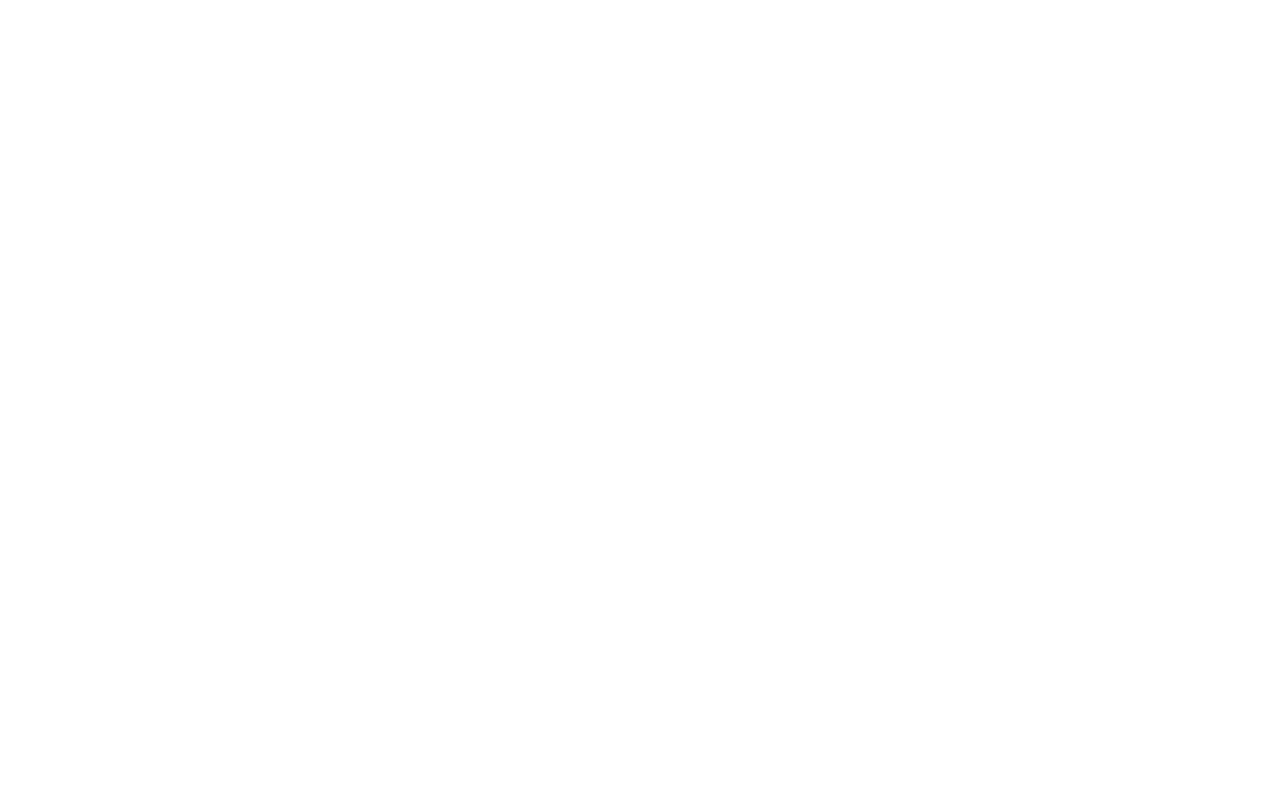
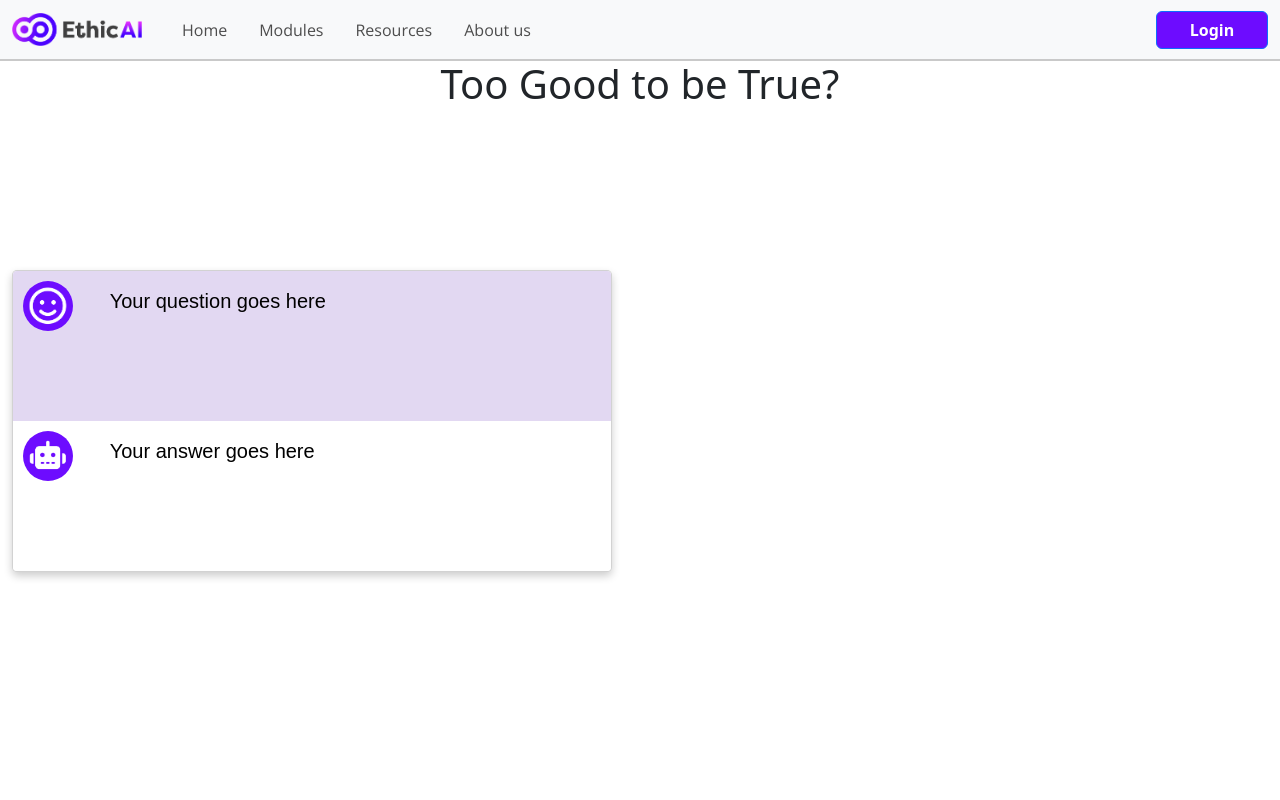
Before and after one commit to harslash/EthicAI, a Vue app in the folder project/ethicai-spa/: page /chatbots/hallucination in a window 1280 px wide. Before the commit this address had no page. Shown: the top 800 px of the page. Built offline with nearby package versions, Linux system fonts and the light colour scheme.

Commit message:
Create page 3 view for chatbots module

```diff
--- a/project/ethicai-spa/src/router/index.ts
+++ b/project/ethicai-spa/src/router/index.ts
@@ -44,6 +44,11 @@ const routes: Array<RouteRecordRaw> = [
     component: () => import('../views/modules/chatbots/ChatbotsPageTwoView.vue')
   },
   {
+    path: '/chatbots/hallucination',
+    name: 'hallucination',
+    component: () => import('../views/modules/chatbots/ChatbotsPageThreeView.vue')
+  },
+  {
     path: '/dalle',
     component: () => import('../views/modules/dalle/DalleOverviewView.vue'),
   },
--- /dev/null
+++ b/project/ethicai-spa/src/views/modules/chatbots/ChatbotsPageThreeView.vue
@@ -0,0 +1,15 @@
+<template>
+    <div class="chatbots-page-two-view">
+        <chatbots-page-three></chatbots-page-three>
+    </div>
+</template>
+
+<script lang="ts">
+import ChatbotsPageThree from '../../../components/pages/chatbots/chatbots-page-3.vue';
+export default {
+    name: 'ChatbotsPageTwoView',
+    components: {
+        'chatbots-page-three': ChatbotsPageThree
+    }
+}
+</script>
```
